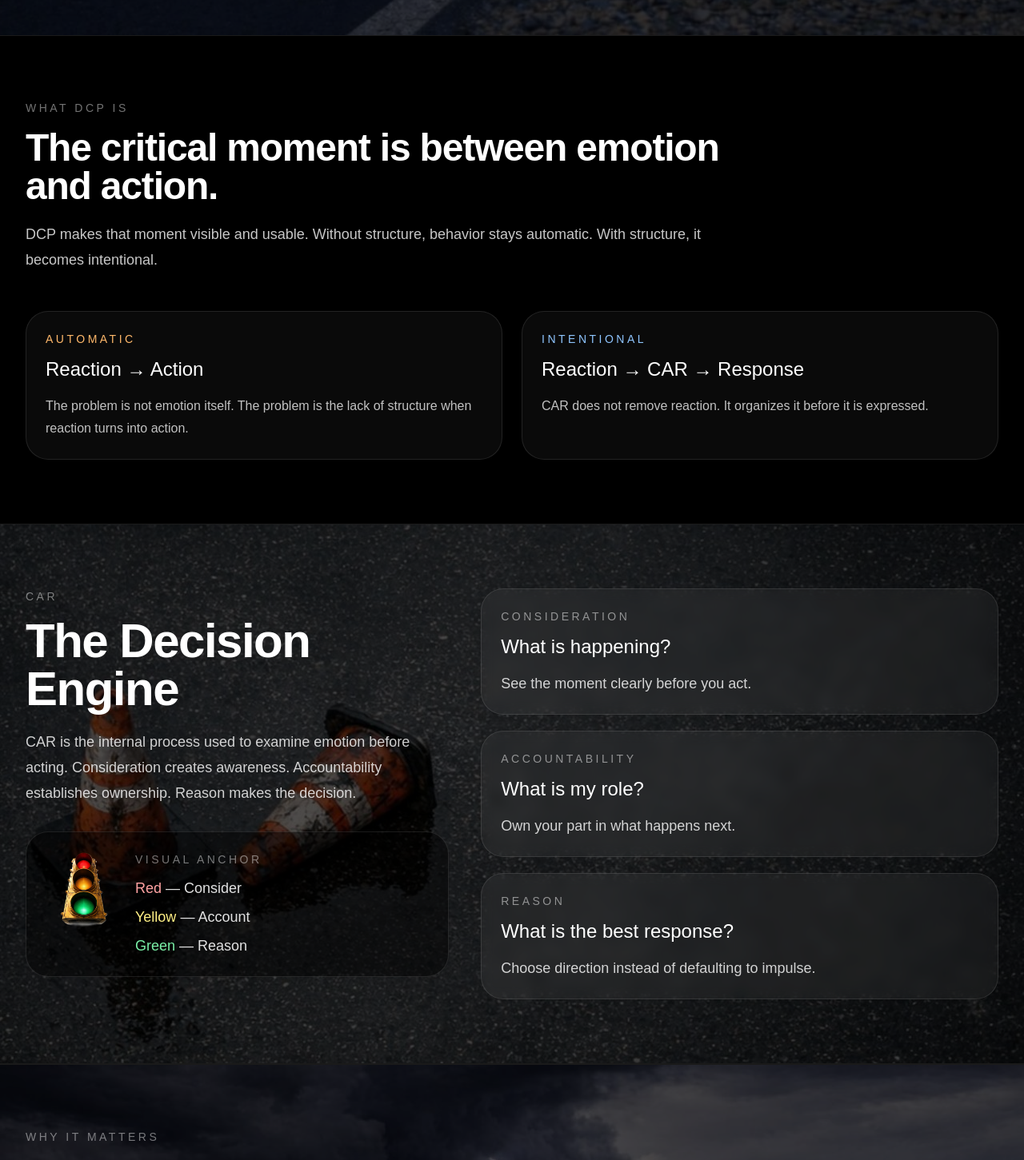
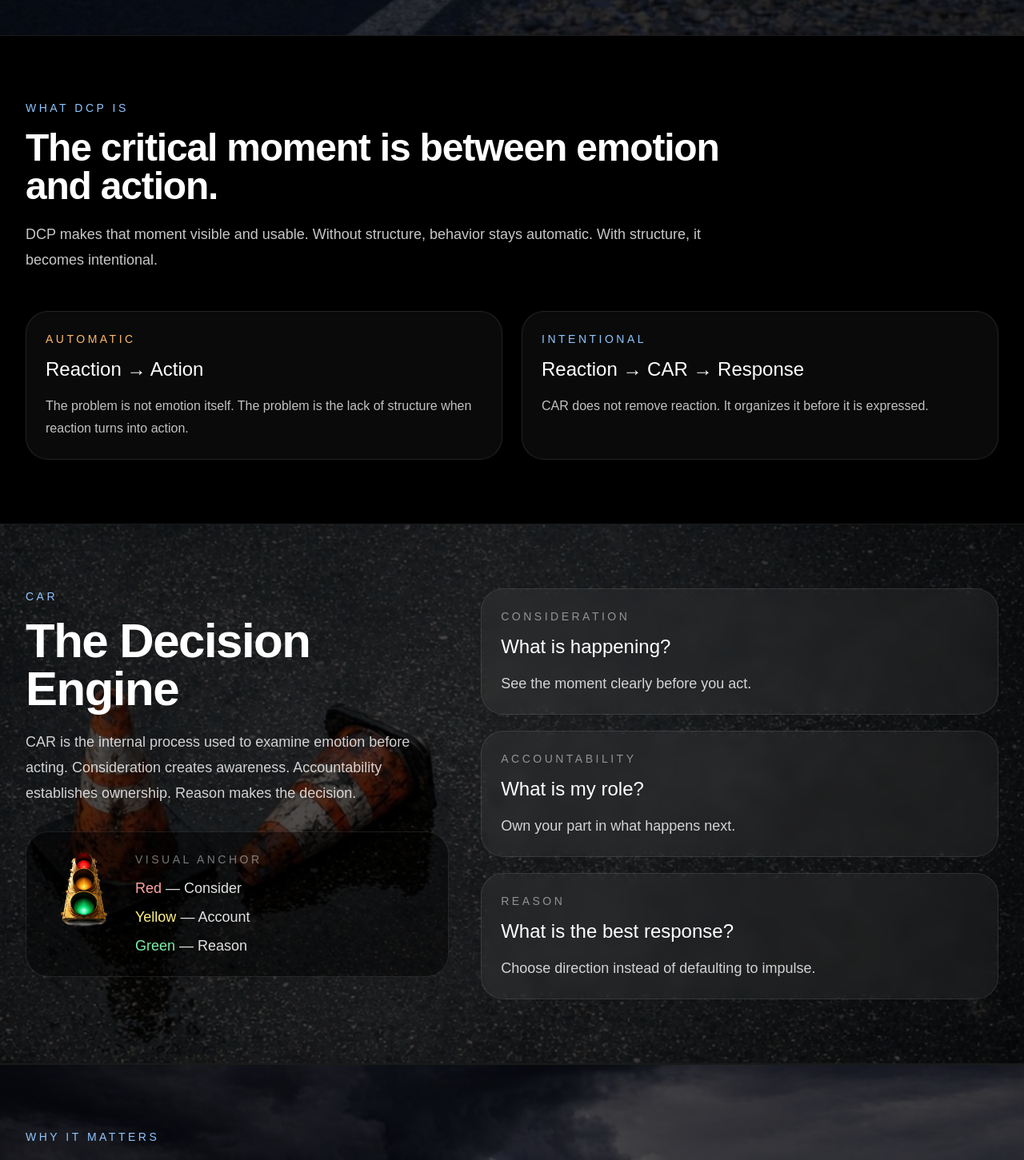
Before and after one commit to drivecarprotocol-ops/dcp-site, a Next.js app: page / in a window 1280 px wide. Shown: the part 800-2251 px from the top of the page at 80% size. Built offline with nearby package versions, Linux system fonts and the light colour scheme.

Commit message:
color correction text

```diff
--- a/app/page.js
+++ b/app/page.js
@@ -123,7 +123,7 @@ export default function DCPWebsiteV2() {
       {/* WHAT DCP IS */}
       <section className="mx-auto max-w-7xl px-5 py-16 md:px-8 md:py-20">
         <div className="max-w-4xl">
-          <div className="text-sm uppercase tracking-[0.25em] text-white/45">
+          <div className="text-sm uppercase tracking-[0.25em] text-blue-300">
             What DCP is
           </div>
           <h2 className="mt-4 text-3xl font-semibold tracking-tight md:text-5xl">
@@ -176,7 +176,7 @@ export default function DCPWebsiteV2() {
         <div className="relative mx-auto max-w-7xl px-5 py-16 md:px-8 md:py-20">
           <div className="grid gap-10 lg:grid-cols-[0.9fr_1.1fr] lg:items-start">
             <div>
-              <div className="text-sm uppercase tracking-[0.25em] text-white/45">
+              <div className="text-sm uppercase tracking-[0.25em] text-blue-300">
                 CAR
               </div>
               <h2 className="mt-4 text-4xl font-semibold tracking-tight md:text-6xl">
@@ -248,7 +248,7 @@ export default function DCPWebsiteV2() {
 
         <div className="relative mx-auto max-w-7xl px-5 py-16 md:px-8 md:py-20">
           <div className="max-w-4xl">
-            <div className="text-sm uppercase tracking-[0.25em] text-white/45">
+            <div className="text-sm uppercase tracking-[0.25em] text-blue-300">
               Why It Matters
             </div>
             <h2 className="mt-4 text-3xl font-semibold tracking-tight md:text-5xl">
```
